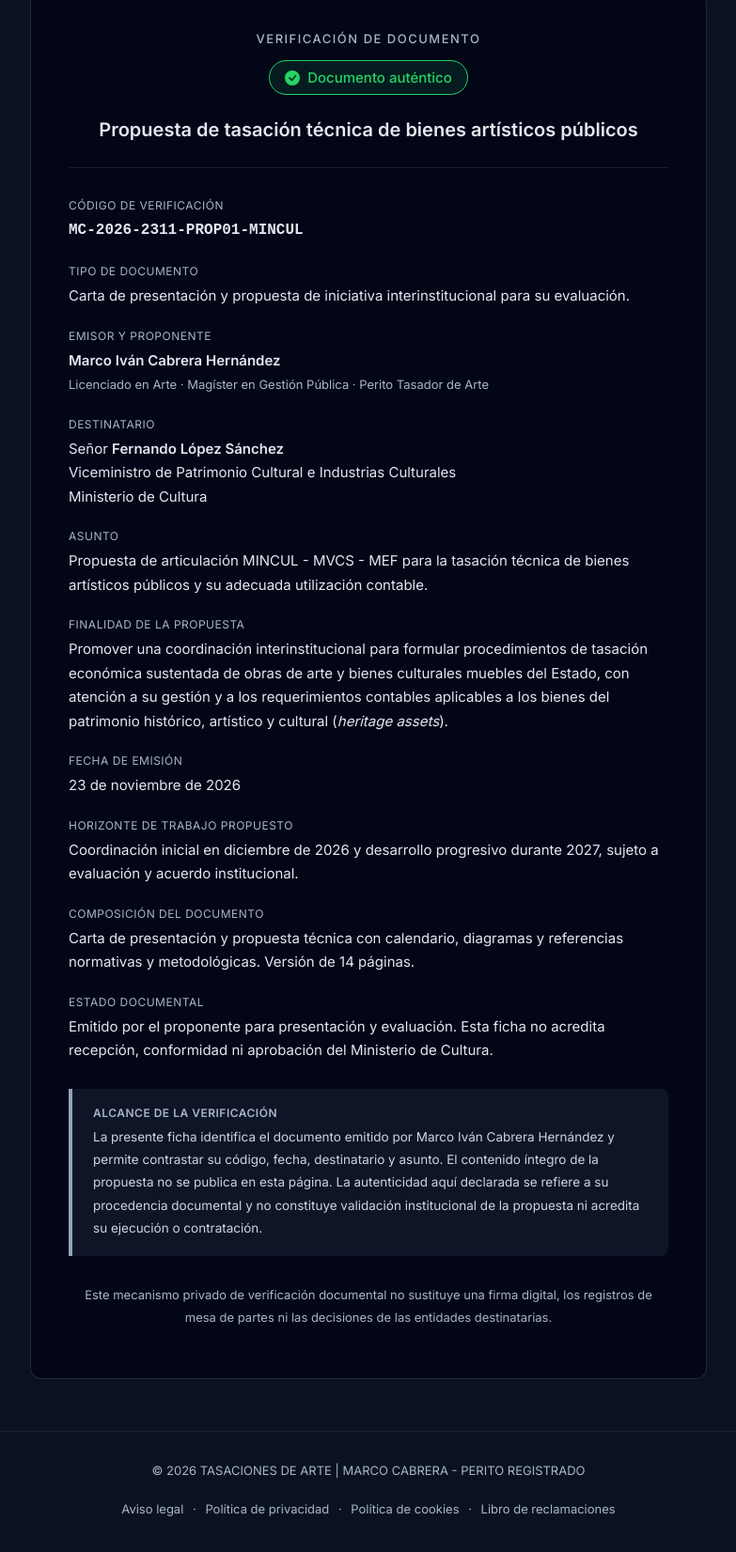
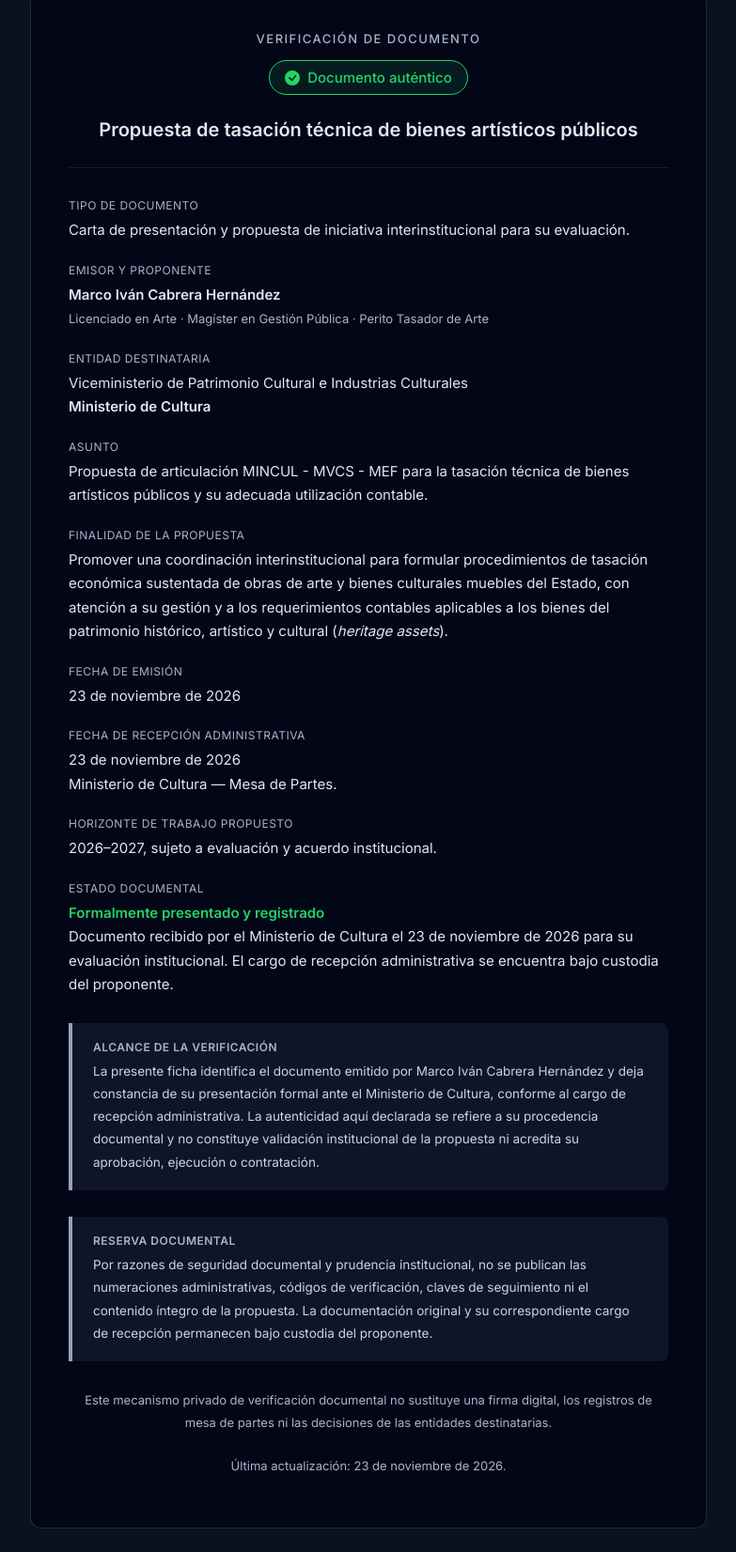
Before and after one commit to marcoivanch/tasacionesdearte, a plain HTML site: page mincul-viceministerio-propuesta1.valoraciónheritageasset.html in a window 1280 px wide. Shown: the part 118-1770 px from the top of the page at 94% size, without its empty margins (248-1031 px from the left). Drawn offline with Linux system fonts and the light colour scheme.

Commit message:
Update document structure and content for clarity

```diff
--- a/mincul-viceministerio-propuesta1.valoraciónheritageasset.html
+++ b/mincul-viceministerio-propuesta1.valoraciónheritageasset.html
@@ -294,11 +294,6 @@ Propuesta de tasación técnica de bienes artísticos públicos
 <dl>
 
 <div class="info-group">
-<dt class="info-label">Código de verificación</dt>
-<dd class="info-value code">MC-2026-2311-PROP01-MINCUL</dd>
-</div>
-
-<div class="info-group">
 <dt class="info-label">Tipo de documento</dt>
 <dd class="info-value">
 Carta de presentación y propuesta de iniciativa interinstitucional
@@ -317,11 +312,10 @@ Licenciado en Arte · Magíster en Gestión Pública · Perito Tasador de Arte
 </div>
 
 <div class="info-group">
-<dt class="info-label">Destinatario</dt>
+<dt class="info-label">Entidad destinataria</dt>
 <dd class="info-value">
-Señor <strong>Fernando López Sánchez</strong><br>
-Viceministro de Patrimonio Cultural e Industrias Culturales<br>
-Ministerio de Cultura
+Viceministerio de Patrimonio Cultural e Industrias Culturales<br>
+<strong>Ministerio de Cultura</strong>
 </dd>
 </div>
 
@@ -352,27 +346,29 @@ cultural (<em>heritage assets</em>).
 </div>
 
 <div class="info-group">
-<dt class="info-label">Horizonte de trabajo propuesto</dt>
+<dt class="info-label">Fecha de recepción administrativa</dt>
 <dd class="info-value">
-Coordinación inicial en diciembre de 2026 y desarrollo progresivo
-durante 2027, sujeto a evaluación y acuerdo institucional.
+<time datetime="2026-11-23">23 de noviembre de 2026</time><br>
+Ministerio de Cultura — Mesa de Partes.
 </dd>
 </div>
 
 <div class="info-group">
-<dt class="info-label">Composición del documento</dt>
+<dt class="info-label">Horizonte de trabajo propuesto</dt>
 <dd class="info-value">
-Carta de presentación y propuesta técnica con calendario, diagramas
-y referencias normativas y metodológicas. Versión de 14 páginas.
+2026–2027, sujeto a evaluación y acuerdo institucional.
 </dd>
 </div>
 
 <div class="info-group">
 <dt class="info-label">Estado documental</dt>
 <dd class="info-value">
-Emitido por el proponente para presentación y evaluación.
-Esta ficha no acredita recepción, conformidad ni aprobación
-del Ministerio de Cultura.
+<strong style="color:#25d366;">
+Formalmente presentado y registrado
+</strong><br>
+Documento recibido por el Ministerio de Cultura el 23 de noviembre
+de 2026 para su evaluación institucional. El cargo de recepción
+administrativa se encuentra bajo custodia del proponente.
 </dd>
 </div>
 
@@ -386,11 +382,27 @@ Alcance de la verificación
 
 <p>
 La presente ficha identifica el documento emitido por Marco Iván Cabrera
-Hernández y permite contrastar su código, fecha, destinatario y asunto.
-El contenido íntegro de la propuesta no se publica en esta página.
+Hernández y deja constancia de su presentación formal ante el Ministerio
+de Cultura, conforme al cargo de recepción administrativa.
 La autenticidad aquí declarada se refiere a su procedencia documental
 y no constituye validación institucional de la propuesta ni acredita
-su ejecución o contratación.
+su aprobación, ejecución o contratación.
+</p>
+
+</section>
+
+<section class="observation-box" aria-labelledby="reserve-title">
+
+<h2 id="reserve-title" class="info-label">
+Reserva documental
+</h2>
+
+<p>
+Por razones de seguridad documental y prudencia institucional,
+no se publican las numeraciones administrativas, códigos de verificación,
+claves de seguimiento ni el contenido íntegro de la propuesta.
+La documentación original y su correspondiente cargo de recepción
+permanecen bajo custodia del proponente.
 </p>
 
 </section>
@@ -399,6 +411,9 @@ su ejecución o contratación.
 Este mecanismo privado de verificación documental no sustituye una
 firma digital, los registros de mesa de partes ni las decisiones
 de las entidades destinatarias.
+<br><br>
+Última actualización:
+<time datetime="2026-11-23">23 de noviembre de 2026</time>.
 </p>
 
 </article>
```
